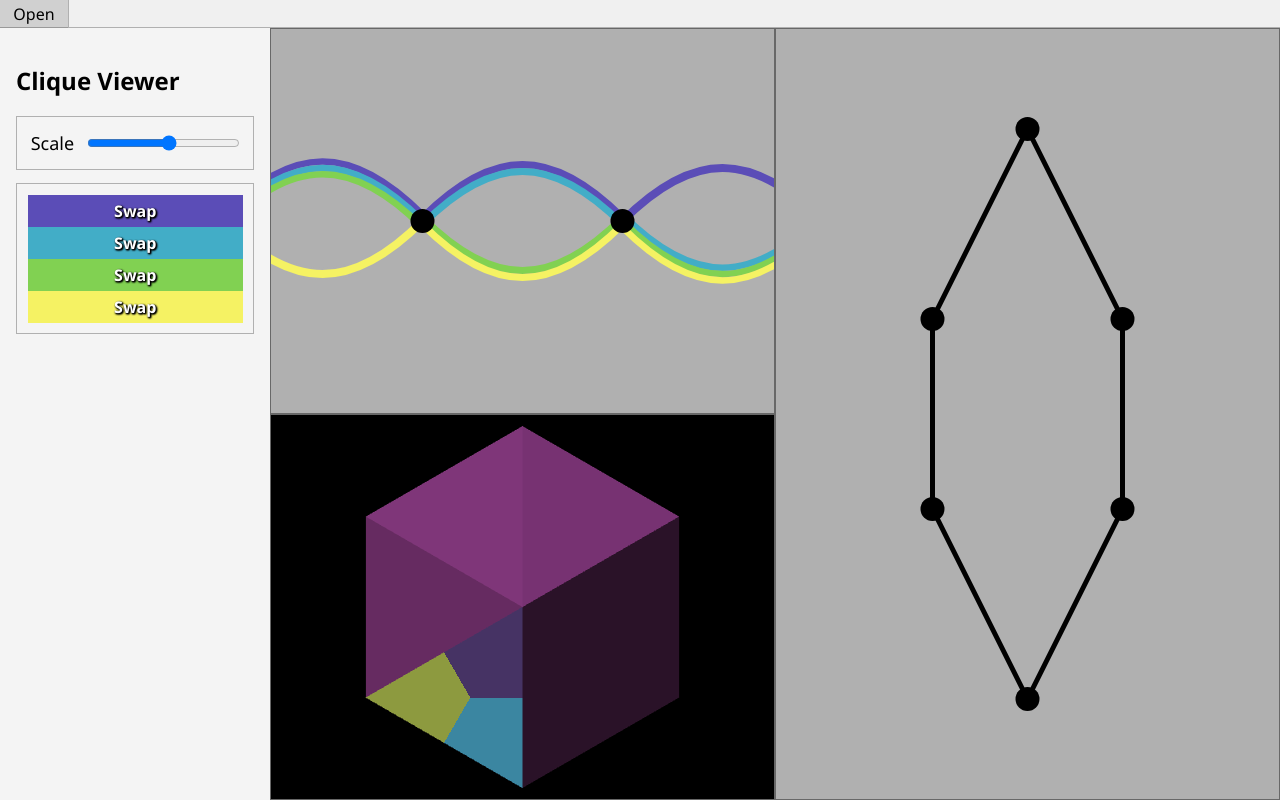
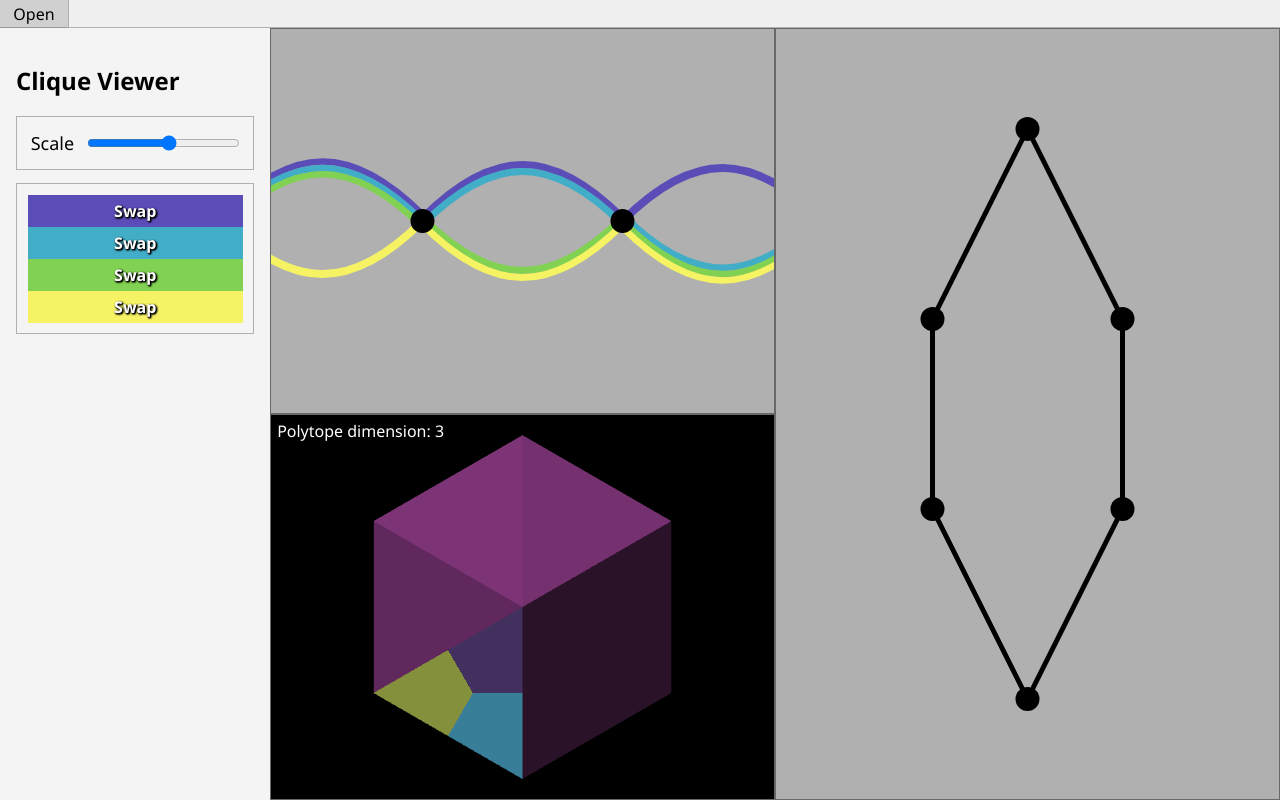
Before and after one commit to maxhosler/dkk, a website built with webpack: page dkk.html in a window 1280 px wide. Built offline with nearby package versions, Linux system fonts and the light colour scheme.

Commit message:
canvas text note

```diff
--- a/dkk.css
+++ b/dkk.css
@@ -85,6 +85,16 @@ html, body {
 
 }
 
+#poly-root
+{
+    position: absolute;
+    top: 0;
+    left: 0;
+    margin: 0;
+
+    background-color: #000000;
+}
+
 #poly-draw-zone
 {
     position: absolute;
@@ -93,6 +103,23 @@ html, body {
     margin: 0;
 
     background-color: #000000;
+}
+
+#poly-canvas-overlay
+{
+    color: white;
+    font-size: medium;
+    z-index: 1;
+
+    position: absolute;
+    top: 0;
+    left: 0;
+
+    padding: 5pt;
+
+    -webkit-user-select: none; /* Safari */
+    -ms-user-select: none; /* IE 10 and IE 11 */
+    user-select: none; /* Standard syntax */
 
 }
 
--- a/src/routes/polytope.ts
+++ b/src/routes/polytope.ts
@@ -461,7 +461,7 @@ export class FlowPolytope
             //(x-c)^TA(x-c)=1 to the unit sphere.
 
             this.vertices = projected_vertices
-                .map((v) => B.inv().apply_to( v.sub(center) ));
+                .map((v) => B.inv().apply_to( v.sub(center) ).scale(0.95));
         }
         else
         {
--- a/src/subelements/polytope_canvas.ts
+++ b/src/subelements/polytope_canvas.ts
@@ -54,7 +54,9 @@ class FaceBuffers
 
 export class PolytopeCanvas
 {
+    readonly root: HTMLDivElement;
     readonly canvas: HTMLCanvasElement;
+    readonly text_overlay: HTMLDivElement;
     readonly draw_options: DrawOptions;
 
     readonly ctx: WebGLRenderingContext;
@@ -70,26 +72,31 @@ export class PolytopeCanvas
     drag: boolean = false;
 
     poly_dim: number = 0;
-    active: boolean = true;
 
-    static create(draw_options: DrawOptions): { canvas: PolytopeCanvas, element: HTMLCanvasElement }
+    static create(draw_options: DrawOptions): { canvas: PolytopeCanvas, element: HTMLDivElement }
     {
-        let draw_zone = document.createElement("canvas")
-        draw_zone.id = "poly-draw-zone";
-        let canvas = new PolytopeCanvas(draw_zone, draw_options);
+        let root = document.createElement("div")
+        let canvas = new PolytopeCanvas(root, draw_options);
         return {
             canvas: canvas,
-            element: draw_zone
+            element: root
         }
     }
 
-    private constructor(canvas: HTMLCanvasElement, draw_options: DrawOptions)
+    private constructor(root: HTMLDivElement, draw_options: DrawOptions)
     {
-        this.canvas = canvas;
+        this.root = root;
+        this.root.id = "poly-root";
         this.draw_options = draw_options;
 
+        this.canvas = document.createElement("canvas")
+        this.root.appendChild(this.canvas);
+
+        this.text_overlay = document.createElement("div");
+        this.text_overlay.id = "poly-canvas-overlay";
+        this.root.appendChild(this.text_overlay);
+
         this.ctx = this.canvas.getContext("webgl") as WebGLRenderingContext; //TODO: Handle fail.
-
         this.external_buffers = new FaceBuffers(
             this.new_float_buffer([]),
             this.new_float_buffer([]),
@@ -115,7 +122,7 @@ export class PolytopeCanvas
         });
 
         addEventListener("mouseup", (ev) => this.drag = false);
-        canvas.addEventListener("mousedown", (ev) => this.drag = true);
+        this.canvas.addEventListener("mousedown", (ev) => this.drag = true);
         addEventListener("mousemove", (ev) => {
             if(this && this.drag)
                 this.drag_rotate([ev.movementX, -ev.movementY]);
@@ -137,8 +144,11 @@ export class PolytopeCanvas
 
     resize_canvas()
 	{
-		let pheight = (this.canvas.parentElement?.clientHeight || 2);
-		let pwidth  = (this.canvas.parentElement?.clientWidth || 2);
+		let pheight = (this.root.parentElement?.clientHeight || 2);
+		let pwidth  = (this.root.parentElement?.clientWidth || 2);
+
+		this.root.style.height = pheight.toString() + "px";
+		this.root.style.width = pwidth.toString() + "px";
 
 		this.canvas.style.height = pheight.toString() + "px";
 		this.canvas.style.width = pwidth.toString() + "px";
@@ -152,10 +162,10 @@ export class PolytopeCanvas
     set_polytope(poly: FlowPolytope, current_clique: Clique)
     {
         this.poly_dim = poly.dim;
-        if(poly.dim > 3 || poly.dim <= 1) {
-            this.deactivate(poly.dim);
-            return;
-        }
+        this.set_message();
+        if(!this.do_render()) {return;}
+
+
         let pad_zeroes = 3-poly.dim;
 
         this.vertex_positions = [];
@@ -215,7 +225,7 @@ export class PolytopeCanvas
 
     set_clique(current_clique: Clique)
     {
-        if (!this.active) { return; }
+        if (!this.do_render()) { return; }
 
         let sim_indices: number[] = [];
         let sim_normals: number[] = [];
@@ -313,6 +323,11 @@ export class PolytopeCanvas
         );
     }
 
+    set_message()
+    {
+        this.text_overlay.innerText = "Polytope dimension: " + this.poly_dim.toString();
+    }
+
     new_float_buffer(arr: number[]): WebGLBuffer
     {
         let buf = this.ctx.createBuffer();
@@ -334,7 +349,7 @@ export class PolytopeCanvas
         this.ctx.clearColor(0,0,0,1);
         this.ctx.clearDepth(1.0);
 
-        if (!this.active) return;
+        if (!this.do_render()) return;
 
         this.ctx.enable(this.ctx.DEPTH_TEST);
         this.ctx.depthFunc(this.ctx.LEQUAL);
@@ -499,27 +514,9 @@ export class PolytopeCanvas
         );
     }
 
-    deactivate(poly_dim: number)
+    do_render(): boolean
     {
-        this.active = false;
-
-        this.external_buffers = new FaceBuffers(
-            this.new_float_buffer([]),
-            this.new_float_buffer([]),
-            this.new_float_buffer([]),
-            this.new_index_buffer([]),
-            0
-        );
-
-        this.simpl_buffers = new FaceBuffers(
-            this.new_float_buffer([]),
-            this.new_float_buffer([]),
-            this.new_float_buffer([]),
-            this.new_index_buffer([]),
-            0
-        );
-
-
+        return this.poly_dim == 2 || this.poly_dim == 3;
     }
 }
 
```
